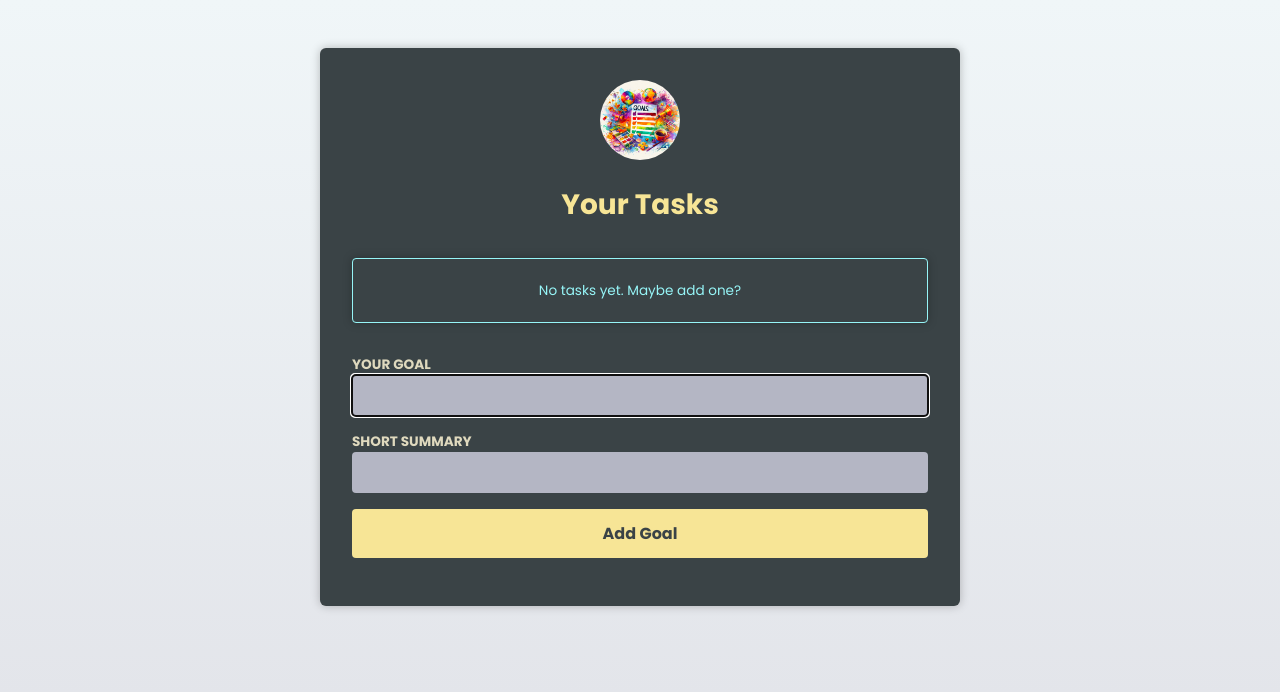
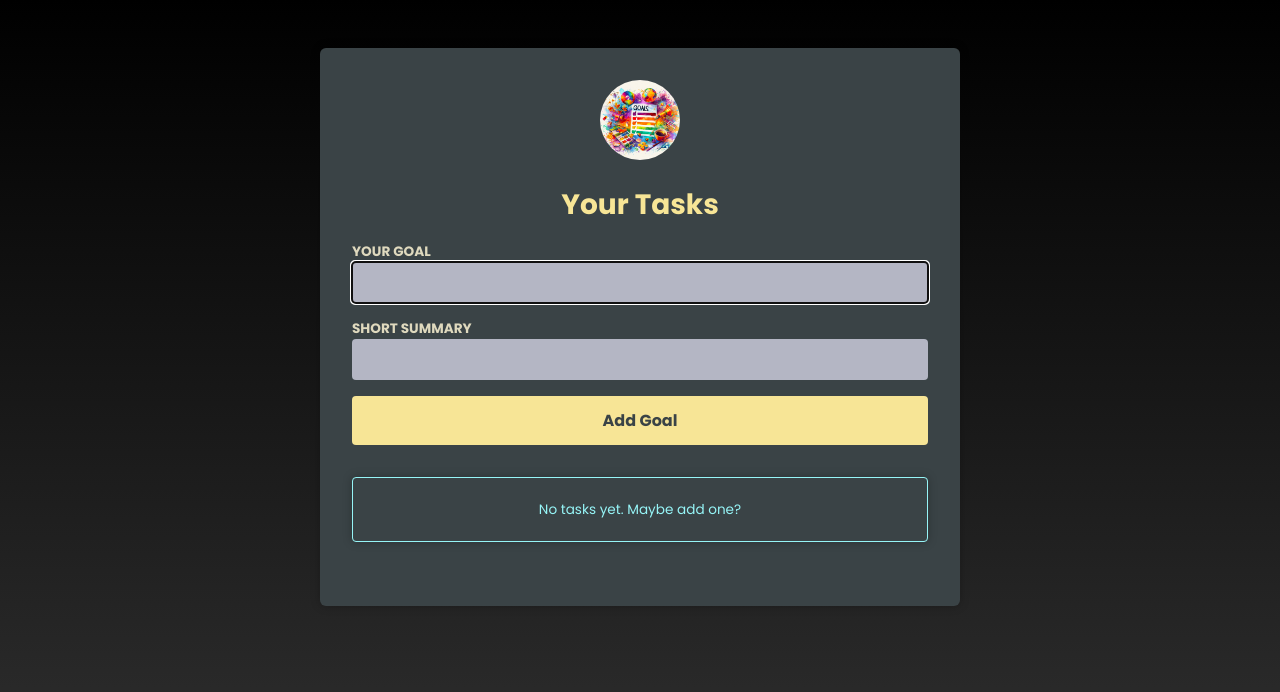
Before and after one commit to christophermickle/Typescript-react, a React (Vite) app: page / in a window 1280 px wide. Shown: the top 692 px of the page. Built offline with nearby package versions, Linux system fonts and the light colour scheme.

Commit message:
Feat:Updated infobox using conditional logic. Project finished.

```diff
--- a/src/App.tsx
+++ b/src/App.tsx
@@ -34,9 +34,8 @@ export default function App() {
       <Header image={{ src: goalsImg, alt: "A list of goals" }}>
         <h1>Your Tasks</h1>
       </Header>
+      <NewGoal onAddGoal={handleAddGoal} />
       <CourseGoalList goals={goals} onDeleteGoal={handleDeleteGoal} />
-
-      <NewGoal onAddGoal={handleAddGoal} />
     </main>
   );
 }
--- a/src/components/CourseGoalList.tsx
+++ b/src/components/CourseGoalList.tsx
@@ -18,9 +18,17 @@ export default function CourseGoalList({
   let warningBox: ReactNode;
   if (goals.length >= 4) {
     warningBox = (
-      <InfoBox mode="warning">
+      <InfoBox mode="warning" severity="medium">
         You're collecting a lot of tasks, don't put too much weight on your
         shoulders
+      </InfoBox>
+    );
+  }
+  if (goals.length >= 6) {
+    warningBox = (
+      <InfoBox mode="warning" severity="high">
+        You have died of dyssentery and cannot continue, please delete some
+        tasks and try again.
       </InfoBox>
     );
   }
--- a/src/components/InfoBox.tsx
+++ b/src/components/InfoBox.tsx
@@ -1,10 +1,17 @@
 import { type ReactNode } from "react";
-type InfoBoxProps = {
-  mode: "hint" | "warning";
+type HintBoxProps = {
+  mode: "hint";
   children: ReactNode;
 };
+type WarningBoxProps = {
+  mode: "warning";
+  severity: "low" | "medium" | "high";
+  children: ReactNode;
+};
+type InfoBoxProps = HintBoxProps | WarningBoxProps;
 
-export default function InfoBox({ mode, children }: InfoBoxProps) {
+export default function InfoBox(props: InfoBoxProps) {
+  const { mode, children } = props;
   if (mode === "hint") {
     return (
       <aside className="infobox infobox-hint">
@@ -12,8 +19,9 @@ export default function InfoBox({ mode, children }: InfoBoxProps) {
       </aside>
     );
   }
+  const { severity } = props;
   return (
-    <aside className="infobox infobox-warning warning--medium">
+    <aside className={`infobox infobox-warning warning--${severity}`}>
       <h2>Warning</h2>
       <p>{children}</p>
     </aside>
--- a/src/index.css
+++ b/src/index.css
@@ -10,7 +10,7 @@ html {
 
 body {
   min-height: 100vh;
-  background: linear-gradient(#f0f6f8, #e0e1e7);
+  background: linear-gradient(black, hsl(0, 0%, 20%));
 }
 
 main {
@@ -133,6 +133,7 @@ li button:hover {
   box-shadow: 0 0 10px rgba(0, 0, 0, 0.25);
   font-size: 0.85rem;
   border-radius: 4px;
+  text-wrap: balance;
 }
 
 .infobox-hint {
```
